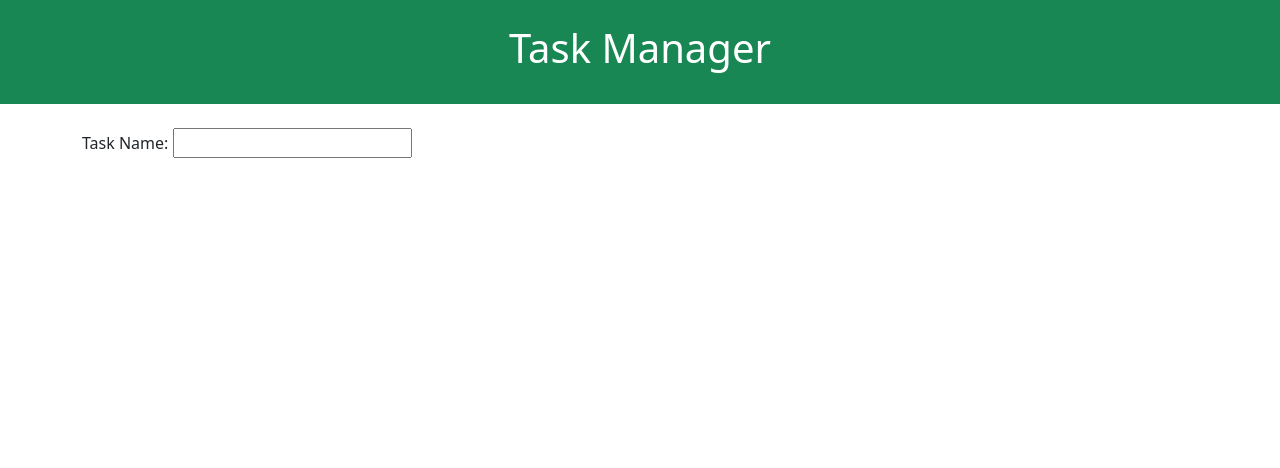
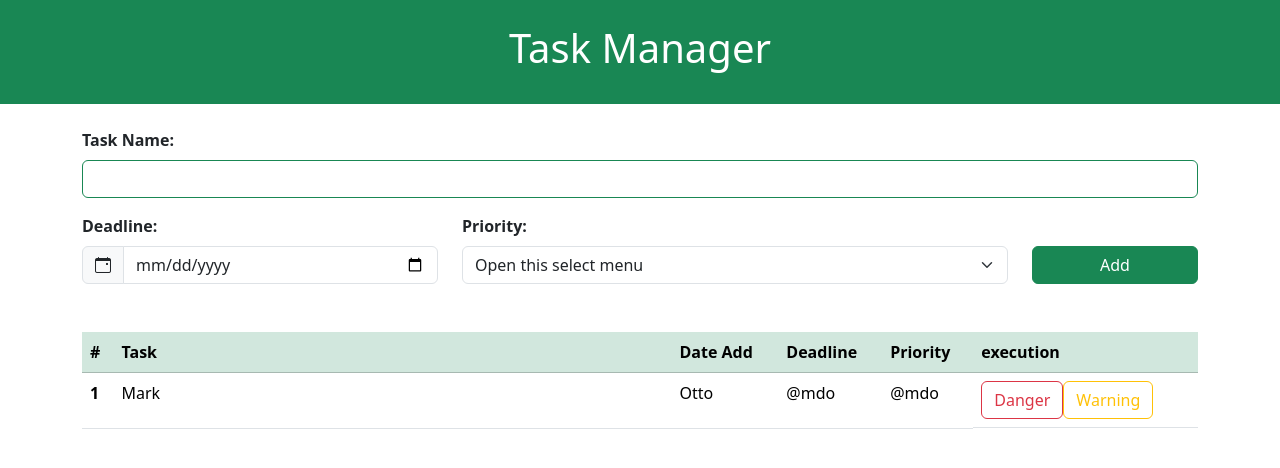
Before and after one commit to MustafaAlhassan/Task-Management-Project-Vuejs, a Vue app: page / in a window 1280 px wide. Shown: the top 468 px of the page. Built offline with nearby package versions, Linux system fonts and the light colour scheme.

Commit message:
Most of the design is complete

```diff
--- a/src/App.vue
+++ b/src/App.vue
@@ -1,15 +1,16 @@
 <script setup>
 import Header from './components/Header.vue';
 import AddNewTask from './components/AddNewTask.vue';
+import TaskTable from './components/TaskTable.vue';
 </script>
 
 <template>
-    <Header/>
+    <Header />
     <div class="container">
-        <AddNewTask/>
+        <AddNewTask />
+        <div class="mb-5"></div>
+        <TaskTable />
     </div>
 </template>
 
-<style scoped>
-
-</style>
+<style scoped></style>
--- a/src/components/AddNewTask.vue
+++ b/src/components/AddNewTask.vue
@@ -1,14 +1,35 @@
 <script setup>
-
+const Priorities = ["High", "Medium", "Low"]
 </script>
 
 <template>
-    <div>
-        <span>Task Name: </span>
-        <input type="text" name="" id="">
+    <div class="mb-3 row">
+        <label for="TaskName" class="form-label fw-bold">Task Name:</label>
+        <div>
+            <input type="text" class="form-control border border-success" id="TaskName">
+        </div>
+    </div>
+    <div class="mb-3 row">
+        <div class="col">
+            <label for="taskDueDate" class="form-label fw-bold">Deadline:</label>
+            <div class="input-group">
+                <span class="input-group-text">
+                    <i class="bi bi-calendar-event"></i>
+                </span>
+                <input type="date" id="taskDueDate" class="form-control">
+            </div>
+        </div>
+        <div class="col-6">
+            <label for="Priority" class="form-label fw-bold">Priority:</label>
+            <select class="form-select" id="Priority" aria-label="Default select example">
+                <option selected>Open this select menu</option>
+                <option v-for="(value, index) in Priorities" value="value" :id="index">{{ value }}</option>
+            </select>
+        </div>
+        <div class="col-2 d-flex justify-content-end align-items-end">
+            <button type="button" class="btn btn-success w-100">Add</button>
+        </div>
     </div>
 </template>
 
-<style scoped>
-
-</style>
+<style scoped></style>
--- a/src/components/TaskTable.vue
+++ b/src/components/TaskTable.vue
@@ -0,0 +1,30 @@
+<script setup>
+</script>
+<template>
+    <table class="table">
+        <thead class="table-success">
+            <tr>
+                <th>#</th>
+                <th class="w-50">Task</th>
+                <th>Date Add</th>
+                <th>Deadline</th>
+                <th>Priority</th>
+                <th>execution</th>
+            </tr>
+        </thead>
+        <tbody>
+            <tr>
+                <th scope="row">1</th>
+                <td>Mark</td>
+                <td>Otto</td>
+                <td>@mdo</td>
+                <td>@mdo</td>
+                <td class="d-flex">
+                    <button type="button" class="btn btn-outline-danger">Danger</button>
+                    <button type="button" class="btn btn-outline-warning">Warning</button>
+                </td>
+            </tr>
+        </tbody>
+    </table>
+</template>
+<style scoped></style>
```
Also changed, not shown: src/components/AddTag.vue (deleted).
